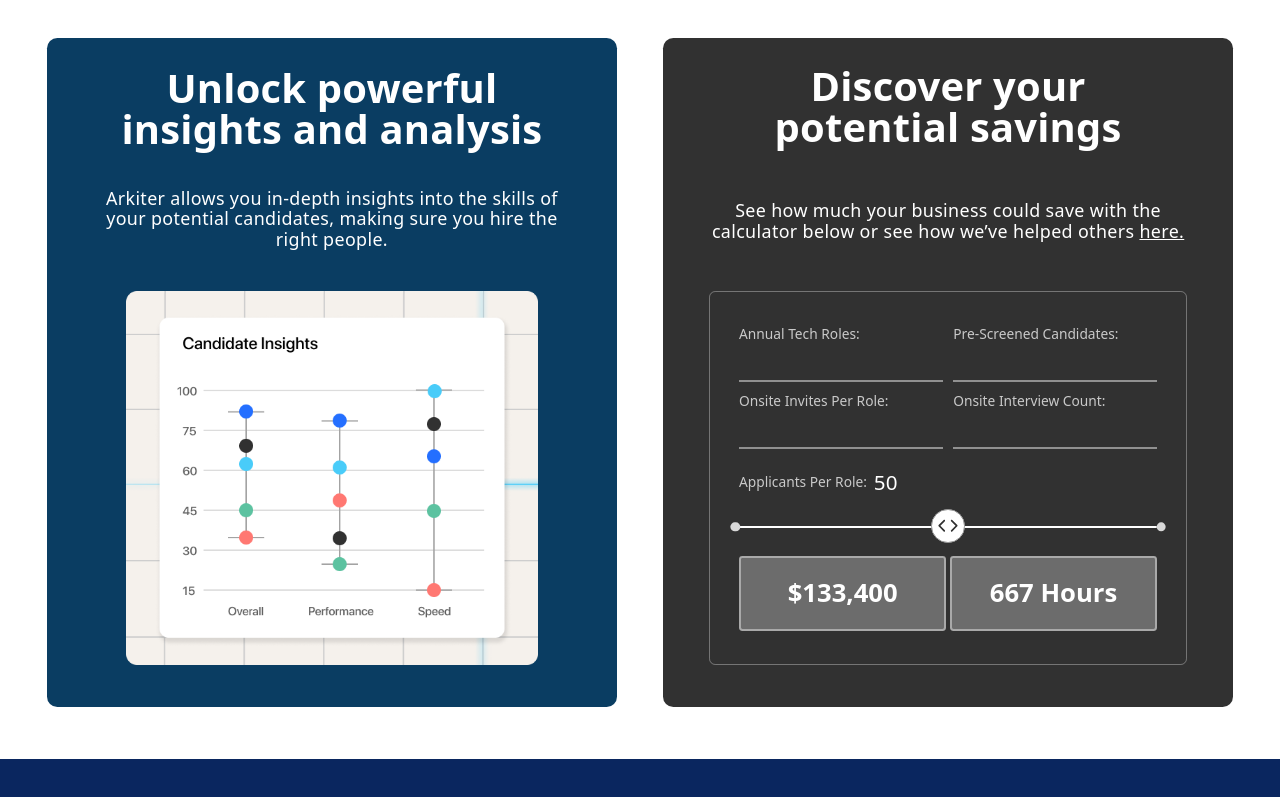
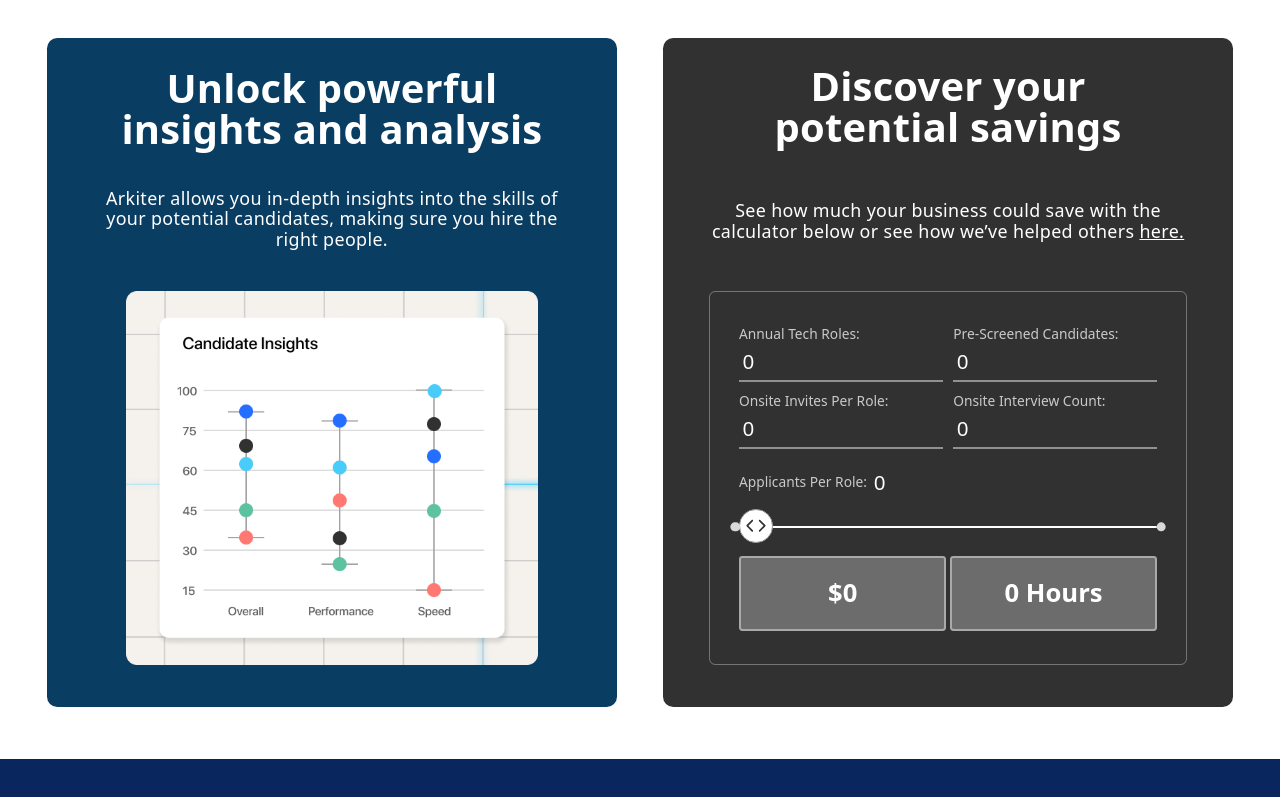
Before and after one commit to pashinskij99/arkiter-react-taiwindcss, a React (Create React App) app: page / in a window 1280 px wide. Shown: the part 2406-3203 px from the top of the page. Built offline with nearby package versions, Linux system fonts and the light colour scheme.

Commit message:
add calculator

```diff
--- a/src/Components/Landing Page/features.js
+++ b/src/Components/Landing Page/features.js
@@ -1,20 +1,103 @@
-import React, { useReducer, useState } from 'react';
-import ImageTwo from '../../Assets/Insight.png';
+import React, { useEffect, useReducer, useState } from "react";
+import ImageTwo from "../../Assets/Insight.png";
 import ButtonPrimary from "../UI/Button";
-import styles from '../../styles/Features.module.scss'
-import CartLogo from '../../Assets/cartLogo.png'
+import styles from "../../styles/Features.module.scss";
+import CartLogo from "../../Assets/cartLogo.png";
 import { CircularProgressBar } from "@tomickigrzegorz/react-circular-progress-bar";
 import clsx from "clsx";
 import { ReactComponent as Graphic } from "../../Assets/graphic_unlock_powerful.svg";
-import { TypographyH2, TypographyH3, TypographyP } from '../UI/Typography';
+import { TypographyH2, TypographyH3, TypographyP } from "../UI/Typography";
 
 const MyComponent = () => {
-    const [state, dispatch] = useReducer(reducer, initialState)
-    const [sliderValue, setSliderValue] = useState(50);
+    const [
+        state,
+        dispatch,
+    ] = useReducer(reducer, initialState);
 
-    const handleSliderChange = (event) => {
-        setSliderValue(event.target.value);
-    };
+    //   console.log({
+    //     state.annual_tech_roles,
+    //     state.pre_screened_candidates,
+    //     state.onsite_invites_per_role,
+    //     onsite_interview_count,
+    //     applicants_per_role,
+    //     price,
+    //     hours,
+    //   });
+
+    const inputsNumber = [
+        {
+            id: 0,
+            type: "number",
+            name: "annual_tech_roles",
+            label: "Annual Tech Roles:",
+            handleChange: (event) =>
+                dispatch({ type: set_Annual_Tech_Roles, payload: +event.target.value }),
+            value: state.annual_tech_roles
+        },
+        {
+            id: 1,
+            type: "number",
+            name: "pre-screened_candidates",
+            label: "Pre-Screened Candidates:",
+            handleChange: (event) =>
+                dispatch({
+                    type: set_Pre_Screened_Candidates,
+                    payload: +event.target.value,
+                }),
+            value: state.pre_screened_candidates
+
+        },
+        {
+            id: 2,
+            type: "number",
+            name: "onsite_invites_per_role",
+            label: "Onsite Invites Per Role:",
+            handleChange: (event) =>
+                dispatch({
+                    type: set_Onsite_Invites_Per_Role,
+                    payload: +event.target.value,
+                }),
+            value: state.onsite_invites_per_role
+
+        },
+        {
+            id: 3,
+            type: "number",
+            name: "onsite_interview_count",
+            label: "Onsite Interview Count:",
+            handleChange: (event) =>
+                dispatch({
+                    type: set_Onsite_Interview_Count,
+                    payload: +event.target.value,
+                }),
+            value: state.onsite_interview_count
+
+        },
+    ];
+
+    useEffect(() => {
+        const developer_hour_cost = 200;
+        const application_review_time_in_min = 4;
+        const pre_screening_interview_time_in_min = 90;
+        const interviewer_per_onsite_interview = 1.5;
+        const onsite_interview_time_in_min = 90;
+        const onsite_interview_count_adjusted = state.onsite_interview_count;
+
+        // const developer_hour = (state.annual_tech_roles * (state.applicants_per_role * application_review_time_in_min + state.pre_screened_candidates * pre_screening_interview_time_in_min + state.onsite_invites_per_role * interviewer_per_onsite_interview * onsite_interview_time_in_min * onsite_interview_count_adjusted)) / 60;
+
+        const developer_hour = state.annual_tech_roles *
+            (state.applicants_per_role * application_review_time_in_min
+            + state.pre_screened_candidates * pre_screening_interview_time_in_min
+            + state.onsite_invites_per_role * interviewer_per_onsite_interview * onsite_interview_time_in_min * onsite_interview_count_adjusted) / 60;
+
+
+        dispatch({ type: set_hours, payload: developer_hour.toLocaleString("en-US") });
+        dispatch({
+            type: set_price,
+            payload: (developer_hour * developer_hour_cost).toLocaleString("en-US"),
+        });
+
+    }, [state.annual_tech_roles, state.applicants_per_role, state.onsite_interview_count, state.onsite_invites_per_role, state.pre_screened_candidates])
 
     const defaultProps = {
         percent: 60, // is require
@@ -23,7 +106,7 @@
         fontColor: "#000",
         fontSize: "2rem",
         fontWeight: 700,
-        size: '7.5rem',
+        size: "7.5rem",
         stroke: 7,
         strokeBottom: 3,
         speed: 60,
@@ -36,41 +119,70 @@
         round: true,
         styles: {
             borderRadius: "50%",
-        }
+        },
     };
 
     const circleArray = [
-        { id: 0, props: { ...defaultProps, colorCircle: '#CCF8FE', fill: "#CCF8FE", colorSlice: '#02A0FC' }, name: 'Overall' },
-        { id: 1, props: { ...defaultProps, colorCircle: '#FFE5D3', fill: "#FFE5D3", colorSlice: '#FF3A29' }, name: 'Correctness' },
-        { id: 2, props: { ...defaultProps}, name: 'Performance' },
-        { id: 3, props: { ...defaultProps, colorCircle: '#DAD7FE', fill: "#DAD7FE", colorSlice: '#4339F2' }, name: 'Accuracy' },
-    ]
+        {
+            id: 0,
+            props: {
+                ...defaultProps,
+                colorCircle: "#CCF8FE",
+                fill: "#CCF8FE",
+                colorSlice: "#02A0FC",
+            },
+            name: "Overall",
+        },
+        {
+            id: 1,
+            props: {
+                ...defaultProps,
+                colorCircle: "#FFE5D3",
+                fill: "#FFE5D3",
+                colorSlice: "#FF3A29",
+            },
+            name: "Correctness",
+        },
+        { id: 2, props: { ...defaultProps }, name: "Performance" },
+        {
+            id: 3,
+            props: {
+                ...defaultProps,
+                colorCircle: "#DAD7FE",
+                fill: "#DAD7FE",
+                colorSlice: "#4339F2",
+            },
+            name: "Accuracy",
+        },
+    ];
 
     return (
         <div className="flex flex-col items-center pt-[12.1rem] pb-[7.5rem] text-white">
             <div className="container">
-
-                <div className={clsx('pt-[4.4rem] pb-[4rem] px-[3.1rem] md:px-[7.1rem]', styles.sectionInner) }>
-
+                <div
+                    className={clsx(
+                        "pt-[4.4rem] pb-[4rem] px-[3.1rem] md:px-[7.1rem]",
+                        styles.sectionInner
+                    )}
+                >
                     {/* Section Title */}
                     <div className="grid md:block w-full my-auto">
-                        <TypographyH2 className='text-center md:text-start mb-[13px] md:mb-[1.8rem]'>
-                            Predict real-world performance with our AI <br className='hidden md:block' /> tests
+                        <TypographyH2 className="text-center md:text-start mb-[13px] md:mb-[1.8rem]">
+                            Predict real-world performance with our AI{" "}
+                            <br className="hidden md:block" /> tests
                         </TypographyH2>
-                        <TypographyP className='text-center md:text-start mb-[24px] md:mb-[3.6rem]'>
-                            Unleash the power of our comprehensive system
-                            design and architecture assessment. Our cutting-edge.
+                        <TypographyP className="text-center md:text-start mb-[24px] md:mb-[3.6rem]">
+                            Unleash the power of our comprehensive system design and
+                            architecture assessment. Our cutting-edge.
                         </TypographyP>
-                        <ButtonPrimary
-                            classNameButton='!bg-[#ffffff] hover:!bg-arkiterBlueLight-600 hover:!text-white !text-arkiterBlueLight-600'>Start
-                            Here
+                        <ButtonPrimary classNameButton="!bg-[#ffffff] hover:!bg-arkiterBlueLight-600 hover:!text-white !text-arkiterBlueLight-600">
+                            Start Here
                         </ButtonPrimary>
                     </div>
 
                     {/* Section Cart */}
                     <div className={styles.cartContainer}>
                         <div className={styles.cartWrapper}>
-
                             <CartBackground />
 
                             <div className={styles.cart}>
@@ -78,14 +190,14 @@
                                     <div className={styles.logo}>
                                         <img
                                             src={CartLogo}
-                                            className='scale-75'
+                                            className="scale-75"
                                             width={75}
                                             height={75}
                                             alt="cart logo"
                                         />
                                     </div>
 
-                                    <div className='w-[26rem]'>
+                                    <div className="w-[26rem]">
                                         <h4>Katherine Donalds</h4>
                                         <p>Full-Stack Developer</p>
                                         <div className={styles.progress}>
@@ -95,7 +207,7 @@
                                     </div>
                                 </div>
                                 <div className={styles.cartBody}>
-                                    <ul className='flex items-center justify-between w-full'>
+                                    <ul className="flex items-center justify-between w-full">
                                         {circleArray.map(({ id, props, name }) => (
                                             <li key={id}>
                                                 <span>{name}</span>
@@ -103,91 +215,107 @@
                                             </li>
                                         ))}
                                     </ul>
-
                                 </div>
                             </div>
                         </div>
                     </div>
-
                 </div>
 
                 {/* Unlock and Discover section */}
 
                 <div className="flex flex-col md:grid md:grid-cols-2 gap-[2.5rem] md:gap-[3rem] lg:gap-[4.5rem] xl:gap-[6.7rem] w-full ">
-
                     {/* Unlock section */}
                     <div className="bg-[#0A3D62] rounded-[1.5rem] flex flex-col items-center pt-[4.3rem] pb-[6.1rem] px-[3.1rem] md:px-[6.3rem]">
-                        <TypographyH3 className={'mb-[5.5rem] text-center'}>
-                            Unlock <br className='md:hidden' /> powerful <br className='hidden md:block' />
-                            insights <br className='md:hidden' /> and analysis
+                        <TypographyH3 className={"mb-[5.5rem] text-center"}>
+                            Unlock <br className="md:hidden" /> powerful{" "}
+                            <br className="hidden md:block" />
+                            insights <br className="md:hidden" /> and analysis
                         </TypographyH3>
-                        <TypographyP className='text-center mb-[6.1rem]'>
-                            Arkiter allows you in-depth insights into the
-                            skills of <br /> your potential candidates, making sure you hire the right people.
+                        <TypographyP className="text-center mb-[6.1rem]">
+                            Arkiter allows you in-depth insights into the skills of <br />{" "}
+                            your potential candidates, making sure you hire the right people.
                         </TypographyP>
-                        <img src={ImageTwo} alt="Image 2" className="object-contain w-full max-h-[54.3rem] rounded-lg" />
+                        <img
+                            src={ImageTwo}
+                            alt="Image 2"
+                            className="object-contain w-full max-h-[54.3rem] rounded-lg"
+                        />
                     </div>
 
                     {/* Discover section */}
                     <div className="bg-[#313131] rounded-[1.5rem] flex flex-col items-center justify-between pb-[36.53px] md:pb-[6.1rem] pt-[4rem] px-[3.1rem] md:px-[6.7rem]">
-                        <TypographyH3 className='text-center mb-[6.9rem]'>
+                        <TypographyH3 className="text-center mb-[6.9rem]">
                             Discover your <br />
                             potential savings
                         </TypographyH3>
-                        <TypographyP className='text-center mb-[6.5rem] inline-block'>
-                            See how much your business could save with the
-                            calculator below or see how we’ve helped others <span className='underline'>here.</span>
+                        <TypographyP className="text-center mb-[6.5rem] inline-block">
+                            See how much your business could save with the calculator below or
+                            see how we’ve helped others{" "}
+                            <span className="underline">here.</span>
                         </TypographyP>
-                        <div className='border border-[#FFFFFF]/[0.33] px-[4.2rem] py-[3rem] flex justify-center flex-col rounded-[.9rem] w-full h-[54.3rem]'>
-                            <div className='grid grid-cols-2 gap-6'>
-                                {inputsNumber.map(({ id, type, label, name }) => (
+                        <div className="border border-[#FFFFFF]/[0.33] px-[4.2rem] py-[3rem] flex justify-center flex-col rounded-[.9rem] w-full h-[54.3rem]">
+                            <div className="grid grid-cols-2 gap-6">
+                                {inputsNumber.map(({ id, type, label, name, value, handleChange }) => (
                                     <div key={id} className="flex flex-col">
-                                        <label className="text-[#FFFFFFBD] leading-[2.5rem] h-10 flex items-center font-medium text-[2rem]">{label}</label>
-                                        <input type={type} name={name} className="w-full border-b-2 border-[#FFFFFF75] px-2 py-2 bg-transparent focus-within:outline-none font-medium text-[3rem]" />
+                                        <label className="text-[#FFFFFFBD] leading-[2.5rem] h-10 flex items-center font-medium text-[2rem]">
+                                            {label}
+                                        </label>
+                                        <input
+                                            type={type}
+                                            name={name}
+                                            value={value}
+                                            onChange={handleChange}
+                                            className={clsx(
+                                                "w-full border-b-2 border-[#FFFFFF75] px-2 py-2 bg-transparent focus-within:outline-none font-medium text-[3rem]",
+                                                styles.inputNumber
+                                            )}
+                                        />
                                     </div>
                                 ))}
                             </div>
                             <div className="flex flex-col mt-[3.5rem]">
                                 <label className="text-[#FFFFFFBD] leading-4 h-10 flex items-center font-medium text-[2rem] mb-[3.9rem]">
-                                    Applicants Per Role: <strong className='ml-4 font-medium text-[3rem] text-white'>{sliderValue}</strong>
+                                    Applicants Per Role:{" "}
+                                    <strong className="ml-4 font-medium text-[3rem] text-white">
+                                        {state.applicants_per_role}
+                                    </strong>
                                 </label>
                                 <div className={styles.rangeInputWrapper}>
                                     <input
                                         type="range"
                                         min={0}
                                         max={100}
-                                        name='applicants_per_role'
-                                        value={sliderValue}
-                                        onChange={handleSliderChange}
+                                        name="applicants_per_role"
+                                        value={state.applicants_per_role}
+                                        onChange={(event) =>
+                                            dispatch({
+                                                type: set_Applicants_Per_Role,
+                                                payload: +event.target.value,
+                                            })
+                                        }
                                         className={styles.rangeInput}
                                     />
                                 </div>
                             </div>
                             <div className="grid grid-cols-2 gap-2 items-center justify-between mt-[27.33px] md:mt-16">
                                 <div className=" border-[#FCFCFC6B] border-2 bg-[#FFFFFF4A] rounded-lg py-[2.4rem]">
-                                    <p className="text-white font-bold text-center text-[3.73081rem]">$133,400</p>
+                                    <p className="text-white font-bold text-center text-[3.73081rem]">
+                                        ${state.price}
+                                    </p>
                                 </div>
                                 <div className=" border-[#FCFCFC6B] border-2 bg-[#FFFFFF4A] rounded-lg py-[2.4rem]">
-                                    <p className="text-white font-bold text-center text-[3.73081rem]">667 Hours</p>
+                                    <p className="text-white font-bold text-center text-[3.73081rem]">
+                                        {state.hours} Hours
+                                    </p>
                                 </div>
                             </div>
                         </div>
                     </div>
-
                 </div>
-
             </div>
-
         </div>
     );
 };
-
-const inputsNumber = [
-    { id: 0, type: 'text', name: 'annual_tech_roles', label: 'Annual Tech Roles:' },
-    { id: 1, type: 'text', name: 'pre-screened_candidates', label: 'Pre-Screened Candidates:' },
-    { id: 2, type: 'text', name: 'onsite_invites_per_role', label: 'Onsite Invites Per Role:' },
-    { id: 3, type: 'text', name: 'onsite_interview_count', label: 'Onsite Interview Count:' },
-]
 
 const CartBackground = () => {
     const circleArray = [
@@ -200,40 +328,27 @@
         { id: 5, className: clsx(styles.circle, styles.borderLight) },
         { id: 7, className: clsx(styles.circle, styles.border) },
         { id: 8, className: clsx(styles.circle) },
-    ]
+    ];
 
     return (
         <div className={styles.cartBackgroundContainer}>
             <div className={styles.line} />
             <div className={styles.circleContainer}>
-                {circleArray.map(({ id, className }, i) =>
+                {circleArray.map(({ id, className }, i) => (
                     <div key={id} className={className} />
-                )}
+                ))}
             </div>
         </div>
-    )
-}
+    );
+};
 
-const set_Annual_Tech_Roles = 'set_Annual_Tech_Roles'
-const set_Pre_Screened_Candidates = 'set_Pre_Screened_Candidates'
-const set_Onsite_Invites_Per_Role = 'set_Onsite_Invites_Per_Role'
-const set_Onsite_Interview_Count = 'set_Onsite_Interview_Count'
-const set_Applicants_Per_Role = 'set_Applicants_Per_Role'
-const set_price = 'set_price'
-const set_hours = 'set_hours'
-
-const developer_hour_cost = 200
-const application_review_time_in_min = 4;
-const pre_screening_interview_time_in_min = 90;
-const interviewer_per_onsite_interview = 1.5;
-const onsite_interview_time_in_min = 90;
-// const onsite_interview_count_adjusted = onsite_interview_count;
-
-// const developer_hour = yearly_tech_roles * (application * application_review_time_in_min + invited_to_prescreen * pre_screening_interview_time_in_min + invited_to_onsite * interviewer_per_onsite_interview * onsite_interview_time_in_min * onsite_interview_count_adjusted) / 60;
-
-// developer_hours_tag.textContent = numberWithCommas(Math.ceil(developer_hour));
-// money_saving_tag.textContent =  numberWithCommas(Math.ceil(developer_hour * developer_hour_cost));
-
+const set_Annual_Tech_Roles = "set_Annual_Tech_Roles";
+const set_Pre_Screened_Candidates = "set_Pre_Screened_Candidates";
+const set_Onsite_Invites_Per_Role = "set_Onsite_Invites_Per_Role";
+const set_Onsite_Interview_Count = "set_Onsite_Interview_Count";
+const set_Applicants_Per_Role = "set_Applicants_Per_Role";
+const set_price = "set_price";
+const set_hours = "set_hours";
 
 const initialState = {
     annual_tech_roles: 0,
@@ -243,34 +358,39 @@
     applicants_per_role: 0,
     price: 0,
     hours: 0,
-}
+};
 
 const reducer = (state = initialState, action) => {
     switch (action.type) {
         case set_Annual_Tech_Roles:
-            return {...state}
+            return { ...state, annual_tech_roles: action.payload };
             break;
         case set_Pre_Screened_Candidates:
-
+            return { ...state, pre_screened_candidates: action.payload };
             break;
         case set_Onsite_Invites_Per_Role:
+            return { ...state, onsite_invites_per_role: action.payload };
 
             break;
         case set_Onsite_Interview_Count:
+            return { ...state, onsite_interview_count: action.payload };
 
             break;
         case set_Applicants_Per_Role:
+            return { ...state, applicants_per_role: action.payload };
 
             break;
         case set_hours:
+            return { ...state, hours: action.payload };
 
             break;
         case set_price:
+            return { ...state, price: action.payload };
 
             break;
         default:
             break;
     }
-}
+};
 
 export default MyComponent;
--- a/src/styles/Features.module.scss
+++ b/src/styles/Features.module.scss
@@ -230,4 +230,17 @@
   }
 }
 
+.inputNumber {
+  &::-webkit-outer-spin-button,
+  &::-webkit-inner-spin-button {
+    -webkit-appearance: none;
+    margin: 0;
+  }
+
+  /* Firefox */
+  &[type=number] {
+    -moz-appearance: textfield;
+  }
+}
+
 // Discover section - End
```
